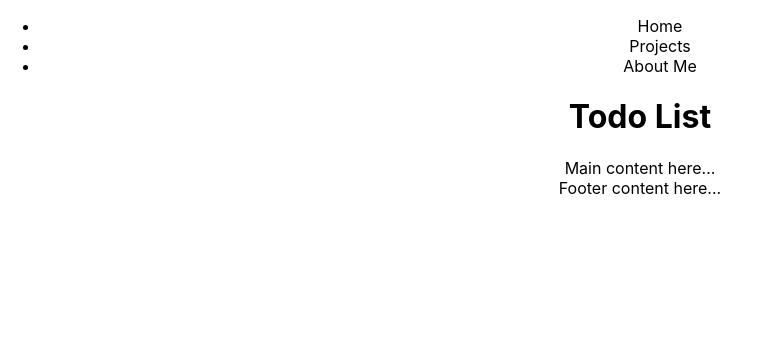
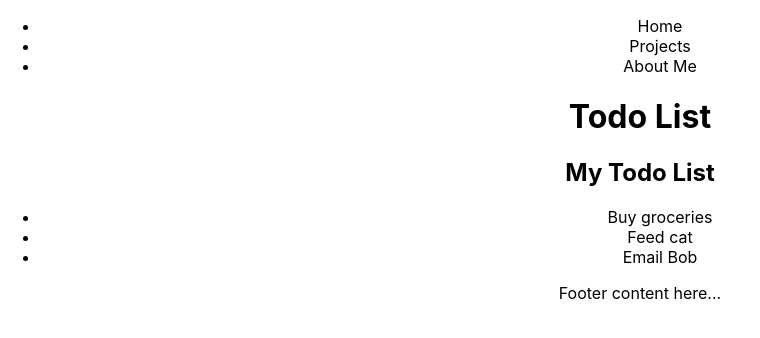
Before and after one commit to lyndonpanton/todo-list, a React (Create React App) app in the folder web-react/: page / in a window 1280 px wide. Shown: the top 338 px of the page, without its empty margins (0-760 px from the left). Built offline with nearby package versions, Linux system fonts and the light colour scheme.

Commit message:
Added todo list component

```diff
--- a/web-react/src/Main.js
+++ b/web-react/src/Main.js
@@ -1,9 +1,22 @@
 function Main() {
     return (
         <main>
-            Main content here...
+            <Todo />
         </main>
-    )
+    );
+}
+
+function Todo() {
+    return (
+        <article>
+            <h2>My Todo List{ /* Editable list name*/ }</h2>
+            <ul id="todo-list">
+                <li>Buy groceries</li>
+                <li>Feed cat</li>
+                <li>Email Bob</li>
+            </ul>
+        </article>
+    );
 }
 
 export default Main;
```
Also changed, not shown: web-react/src/Footer.js (line endings or trailing spaces), web-react/src/Header.js (line endings or trailing spaces).
